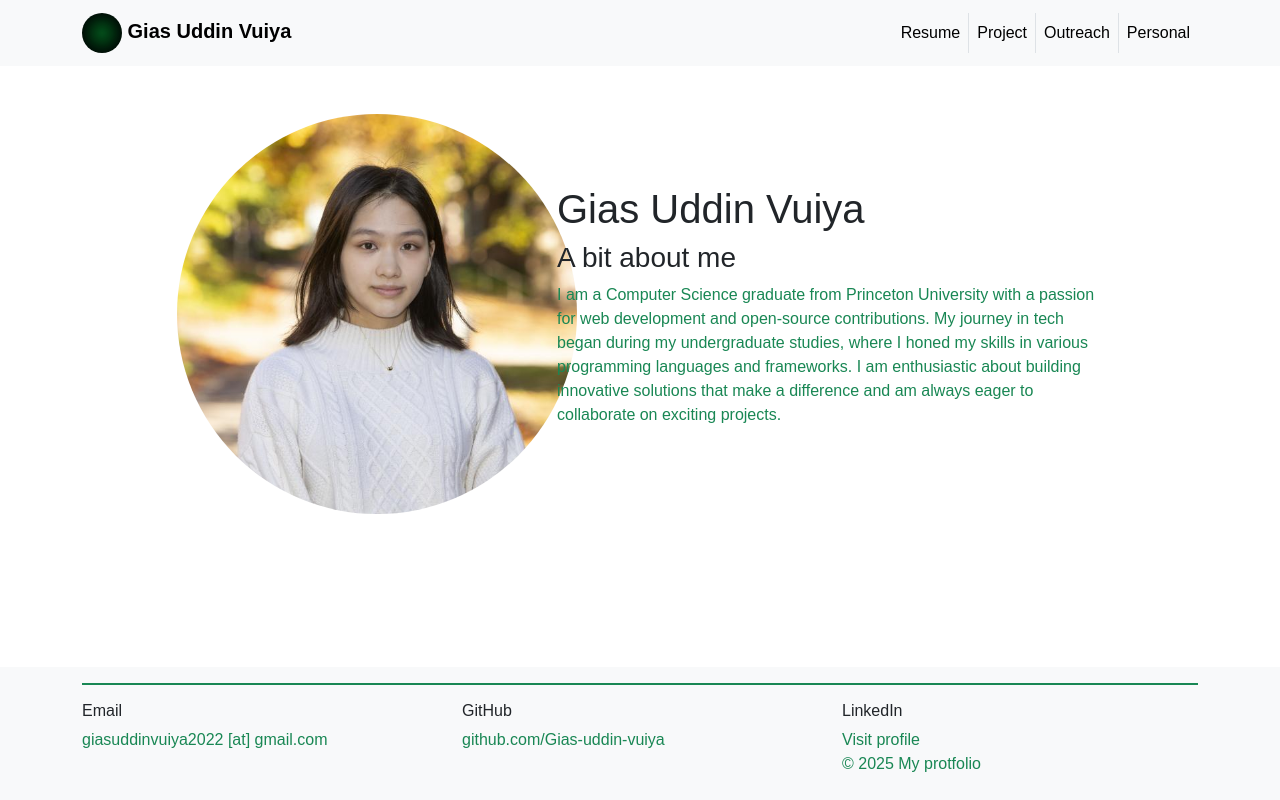
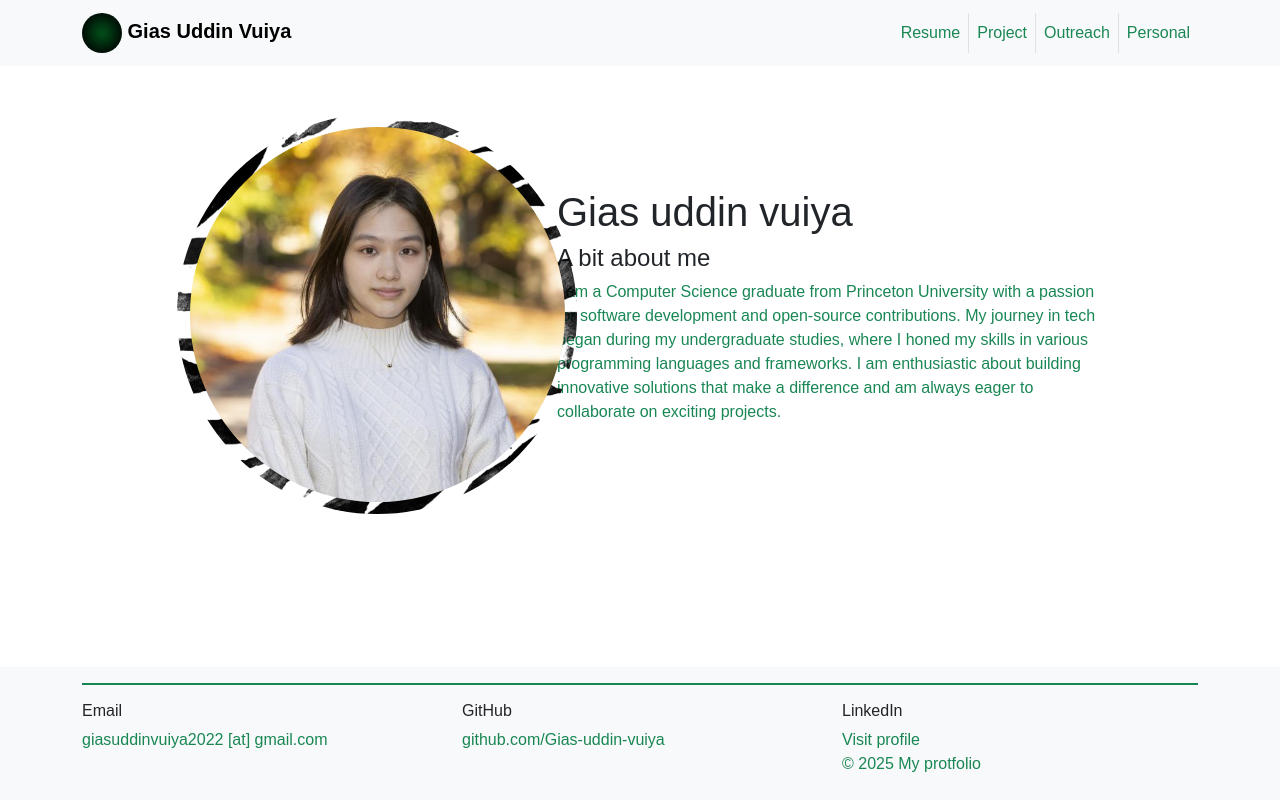
Before and after one commit to Gias-uddin-vuiya/capstone, a Django app: page /portfolios/ in a window 1280 px wide. Run offline with Django 5.2, Linux system fonts and the light colour scheme.

Commit message:
add profile img

```diff
--- a/portfolios/static/portfolios/css/global.css
+++ b/portfolios/static/portfolios/css/global.css
@@ -4,3 +4,37 @@ body{
     padding: 0;
     font-family: Arial, sans-serif;
 }
+
+
+
+/* Profile design */
+.profile-wrapper {
+    position: relative;
+    width: 400px;
+    height: 400px;
+}
+
+.circlebg {
+    width: 400px;
+    height: 400px;
+    background-image: url('../images/circlebg.png'); /* brush ring */
+    background-size: contain;
+    background-position: center center;
+    background-repeat: no-repeat;
+    position: relative;
+
+    display: flex;
+    align-items: center;
+    justify-content: center;
+    border-radius: 100%;
+}
+
+.circleImage {
+    width: 375px;
+    height: 375px;
+    background-image: url('../images/profile-bg-img.jpg');
+    background-size: cover;
+    background-position: center;
+    background-repeat: no-repeat;
+    border-radius: 50%;
+}
--- a/portfolios/templates/makers_portfolio/index.html
+++ b/portfolios/templates/makers_portfolio/index.html
@@ -9,18 +9,18 @@
         <div class="row d-flex justify-content-center align-items-center">
 
             <div class="col-md-4 text-center text-md-start mb-4 mb-md-0">
-                <img
-                    src="{% static 'portfolios/images/princeton-profile.jpg' %}"
-                    alt="profile-img"
-                    class="rounded-circle img-fluid"
-                    style="max-width: 400px;">
+               <div class="profile-wrapper">
+                    <div class="circlebg">
+                        <div class="circleImage"></div>
+                    </div>
+                </div>
             </div>
 
             <div class="col-md-6">
-                <h1>Gias Uddin Vuiya</h1>
-                <h3>A bit about me</h3>
+                <h1>Gias uddin vuiya</h1>
+                <h4>A bit about me</h4>
                 <p class="text-success fs-8">
-                    I am a Computer Science graduate from Princeton University with a passion for web development and open-source contributions.
+                    I am a Computer Science graduate from Princeton University with a passion for software development and open-source contributions.
                     My journey in tech began during my undergraduate studies, where I honed my skills in various programming languages and frameworks.
                     I am enthusiastic about building innovative solutions that make a difference and am always eager to collaborate on exciting projects.
                 </p>
--- a/portfolios/templates/makers_portfolio/layout.html
+++ b/portfolios/templates/makers_portfolio/layout.html
@@ -33,17 +33,17 @@
                 <div class="collapse navbar-collapse" id="navbarScroll">
                 <ul class="navbar-nav ms-auto my-2 my-lg-0 navbar-nav-scroll" style="--bs-scroll-height: 100px;">
                     <li class="nav-item border-end">
-                        <a class="nav-link active" href="#">Resume</a>
+                        <a class="nav-link active text-success" href="#">Resume</a>
                     </li>
 
                     <li class="nav-item border-end">
-                        <a class="nav-link active" href="#">Project</a>
+                        <a class="nav-link active text-success" href="#">Project</a>
                     </li>
                     <li class="nav-item border-end">
-                        <a class="nav-link active" href="#">Outreach</a>
+                        <a class="nav-link active text-success" href="#">Outreach</a>
                     </li>
                     <li class="nav-item">
-                        <a class="nav-link active" href="#">Personal</a>
+                        <a class="nav-link active text-success" href="#">Personal</a>
                     </li>
                 </ul>
                 </div>
```
Also changed, not shown: portfolios/static/portfolios/images/circlebg.png (added), portfolios/static/portfolios/images/profile-bg-img.jpg (renamed from portfolios/static/portfolios/images/princeton-profile.jpg).
